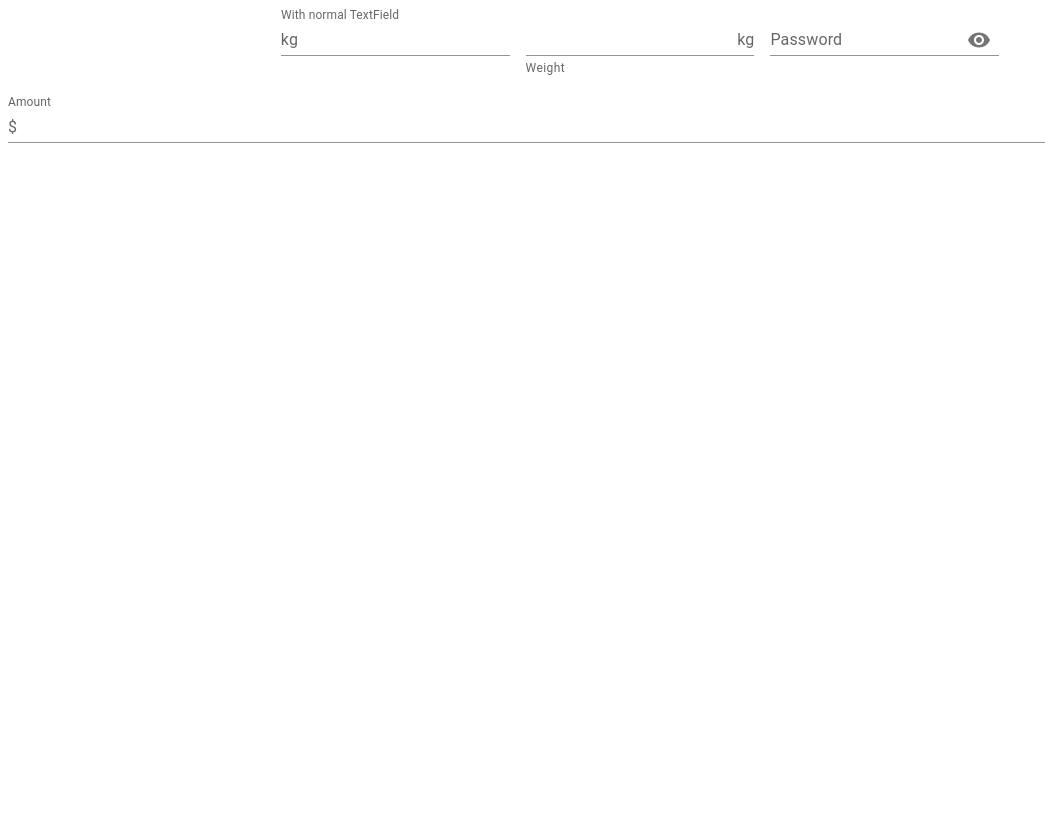
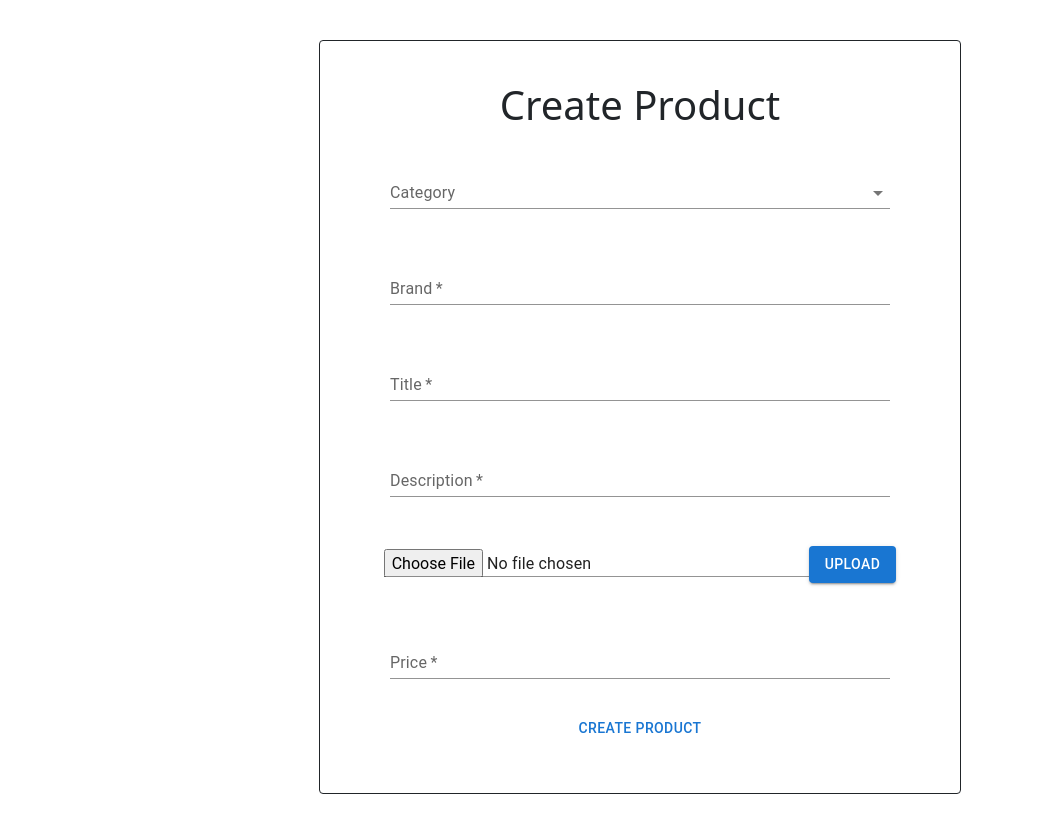
Before and after one commit to brandon121j/brandazon-frontend, a React (Create React App) app: page /admin in a window 1280 px wide. Shown: the whole page, without its empty margins (0-1045 px from the left). Before the commit the page ends 800 px from the top, so only its background shows below. Built offline with nearby package versions, Linux system fonts and the light colour scheme.

Commit message:
Checkpoint commit

```diff
--- a/src/components/pages/Admin.js
+++ b/src/components/pages/Admin.js
@@ -1,4 +1,4 @@
-import * as React from 'react';
+import React, { useState } from 'react';
 import Box from '@mui/material/Box';
 import IconButton from '@mui/material/IconButton';
 import Input from '@mui/material/Input';
@@ -11,76 +11,139 @@ import FormControl from '@mui/material/FormControl';
 import TextField from '@mui/material/TextField';
 import Visibility from '@mui/icons-material/Visibility';
 import VisibilityOff from '@mui/icons-material/VisibilityOff';
+import Button from '@mui/material/Button';
+import Select from '@mui/material/Select';
+import MenuItem from '@mui/material/MenuItem';
 
 const Admin = () => {
-  const [values, setValues] = React.useState({
+	const [values, setValues] = useState({
 		category: '',
 		brand: '',
 		title: '',
 		description: '',
 		image: '',
-    price: ''
+		price: '',
 	});
 
-  const handleChange = (prop) => (event) => {
-    setValues({ ...values, [prop]: event.target.value });
+	const handleChange = (event) => {
+		setValues({ ...values, [event.target.name]: event.target.value });
+		console.log(values);
 	};
 
-
 	return (
-          <div>
+		<div style={{ display: 'flex', justifyContent: 'center' }}>
+			<FormControl
+				variant="standard"
+				sx={{ m: 5, border: 1, p: 5, borderRadius: 1 }}
+			>
+				<h1>Create Product</h1>
+				<Box sx={{ m: 3 }}>
+					<FormControl variant="standard" sx={{ width: 500 }}>
+						<InputLabel id="demo-simple-select-standard-label">
+							Category
+						</InputLabel>
+						<Select
+							labelId="demo-simple-select-standard-label"
+							id="demo-simple-select-standard"
+							onChange={(e) => handleChange(e)}
+							name="category"
+							value={values.category}
+							label="Category"
+						>
+							<MenuItem value="Books">Books</MenuItem>
+							<MenuItem value="Clothing, Shoes, and Jewelry">
+								Clothing, Shoes, and Jewelry
+							</MenuItem>
+							<MenuItem value="Electronics">Electronics</MenuItem>
+							<MenuItem value="Grocery & Gourmet Foods">
+								Grocery & Gourmet Foods
+							</MenuItem>
+							<MenuItem value="Health & Personal Care">
+								Health & Personal Care
+							</MenuItem>
+							<MenuItem value="Health, Household & Baby Care">
+								Health, Household & Baby Care
+							</MenuItem>
+						</Select>
+					</FormControl>
+				</Box>
+				<Box sx={{ m: 3 }}>
 					<TextField
-          label="With normal TextField"
-          id="standard-start-adornment"
-          sx={{ m: 1, width: '25ch' }}
-          InputProps={{
-            startAdornment: <InputAdornment position="start">kg</InputAdornment>,
+						required
+						id="standard-required"
+						label="Brand"
+						variant="standard"
+						name="brand"
+						value={values.brand}
+						onChange={(e) => {
+							handleChange(e);
+							console.log(values);
 						}}
+						sx={{ width: 500 }}
+					/>
+				</Box>
+				<Box sx={{ m: 3 }}>
+					<TextField
+						required
+						id="standard-required"
+						label="Title"
 						variant="standard"
+						sx={{ width: 500 }}
+						name="title"
+						value={values.title}
+						onChange={(e) => handleChange(e)}
 					/>
-        <FormControl variant="standard" sx={{ m: 1, mt: 3, width: '25ch' }}>
+				</Box>
+				<Box sx={{ m: 3 }}>
+					<TextField
+						multiline
+						required
+						id="standard-required"
+						label="Description"
+						variant="standard"
+						sx={{ width: 500 }}
+						name="description"
+						value={values.description}
+						onChange={(e) => handleChange(e)}
+					/>
+				</Box>
+				<Box sx={{ m: 3 }}>
 					<Input
-            id="standard-adornment-weight"
-            value={values.weight}
-
-            endAdornment={<InputAdornment position="end">kg</InputAdornment>}
-            aria-describedby="standard-weight-helper-text"
-            inputProps={{
-              'aria-label': 'weight',
-            }}
+						required
+						accept="image/*"
+						id="standard-required"
+						variant="standard"
+						label="Image"
+						sx={{ width: 425 }}
+						name="image"
+						value={values.image}
+						type="file"
+						onChange={(e) => handleChange(e)}
 					/>
-          <FormHelperText id="standard-weight-helper-text">Weight</FormHelperText>
-        </FormControl>
-        <FormControl sx={{ m: 1, width: '25ch' }} variant="standard">
-          <InputLabel htmlFor="standard-adornment-password">Password</InputLabel>
-          <Input
-            id="standard-adornment-password"
-            type={values.showPassword ? 'text' : 'password'}
-            value={values.password}
-            endAdornment={
-              <InputAdornment position="end">
-                <IconButton
-                  aria-label="toggle password visibility"
-
-
-                >
-                  {values.showPassword ? <VisibilityOff /> : <Visibility />}
-                </IconButton>
-              </InputAdornment>
-            }
+					<Button variant="contained" component="span">
+						Upload
+					</Button>
+				</Box>
+				<Box sx={{ m: 3 }}>
+					<TextField
+						required
+						id="standard-required"
+						label="Price"
+						variant="standard"
+						sx={{ width: 500 }}
+						name="price"
+						value={values.price}
+						onChange={(e) => handleChange(e)}
 					/>
-        </FormControl>
-        <FormControl fullWidth sx={{ m: 1 }} variant="standard">
-          <InputLabel htmlFor="standard-adornment-amount">Amount</InputLabel>
-          <Input
-            id="standard-adornment-amount"
-            value={values.amount}
-
-            startAdornment={<InputAdornment position="start">$</InputAdornment>}
-          />
+				</Box>
+				<Box>
+					<Button sx={{ width: 200, height: 50 }} variant="text">
+						Create Product
+					</Button>
+				</Box>
 			</FormControl>
 		</div>
 	);
-}
+};
 
 export default Admin;
--- a/src/components/pages/Checkout.js
+++ b/src/components/pages/Checkout.js
@@ -20,7 +20,7 @@ const Checkout = () => {
 		try {
 			setLoading(true);
 			await ApiAxios.get('/checkout')
-				.then((payload) => {console.log(payload.data.cart); setCart(payload.data.cart)})
+				.then((payload) => setCart(payload.data.cart))
 				.then(() => setLoading(false));
 		} catch (err) {
 			console.log(err);
```
Also changed, not shown: src/components/hooks/CheckToken.js (deleted, +0 -26 lines). Lines whose indentation alone changed are shown as unchanged.
